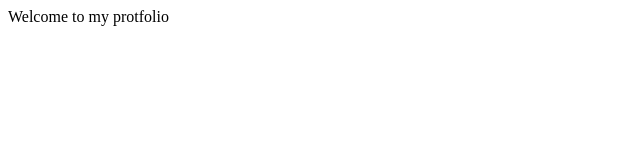
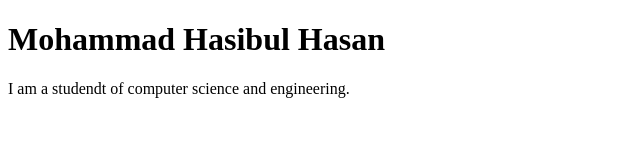
Before and after one commit to hasibulhimu49/Protfolio_HTML, a plain HTML site: page index.html in a window 1280 px wide. Shown: the whole page, without its empty margins (0-640 px from the left). Drawn offline with Linux system fonts and the light colour scheme.

Commit message:
Into is added

```diff
--- a/index.html
+++ b/index.html
@@ -6,6 +6,17 @@
     <title>My portfolio</title>
 </head>
 <body>
-    Welcome to my protfolio
+    <!--Section: Intro-->
+    <header>
+        <h1>Mohammad Hasibul Hasan</h1>
+        <p>I am a studendt of computer science and engineering.</p>
+    </header>
+
+    <!--Section: About me-->
+
+    <!--Section: Skill-->
+
+    <!--Section: Contracts-->
+
 </body>
 </html>
```
Also changed, not shown: 1 other file.
